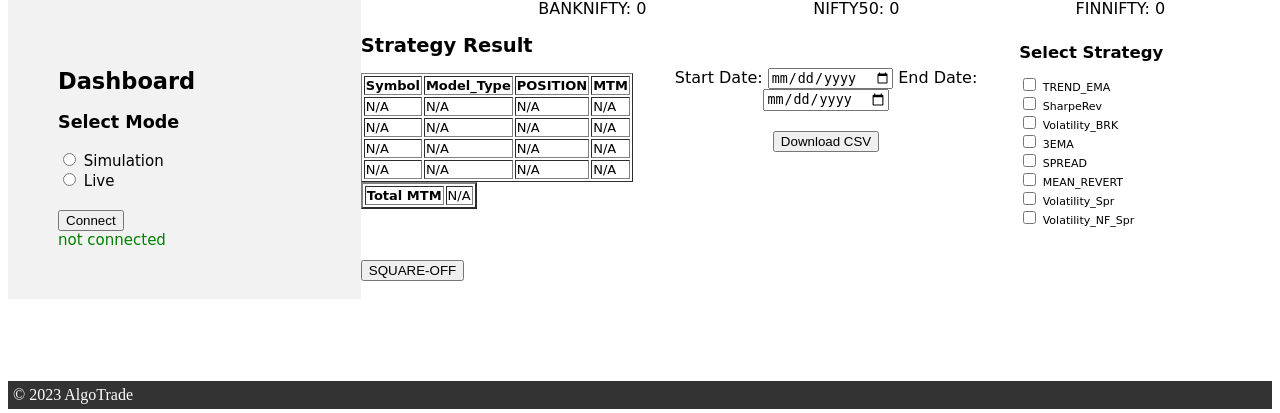
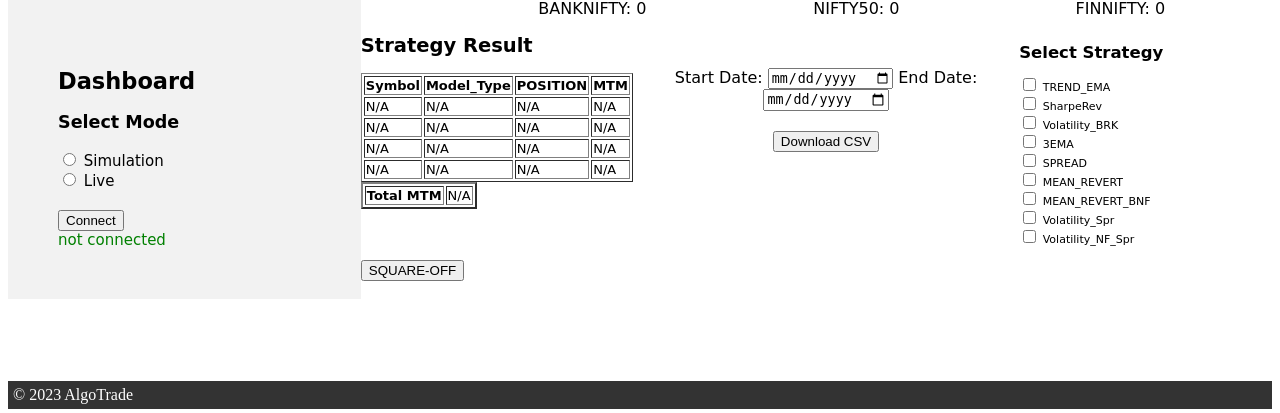
Before and after one commit to algomate399/ML_BOT_BN, a Flask app: page / in a window 1280 px wide. Shown: the part 106-519 px from the top of the page. Run offline with Flask 3, Linux system fonts and the light colour scheme.

Commit message:
Add files via upload

```diff
--- a/templates/index.html
+++ b/templates/index.html
@@ -190,8 +190,13 @@
       </label>
 
       <label for=MEAN_REVERT>
-        <input type="checkbox" name="MEAN_REVERT" value="3EMA" id="MEAN_REVERT"> MEAN_REVERT
+        <input type="checkbox" name="MEAN_REVERT" value="MEAN_REVERT" id="MEAN_REVERT"> MEAN_REVERT
       </label>
+
+      <label for=MEAN_REVERT_BNF>
+        <input type="checkbox" name="MEAN_REVERT_BNF" value="MEAN_REVERT_BNF" id="MEAN_REVERT_BNF"> MEAN_REVERT_BNF
+      </label>
+
 
       <label for=Volatility_Spr>
         <input type="checkbox" name="Volatility_Spr" value="Volatility_Spr" id="Volatility_Spr"> Volatility_Spr
@@ -288,6 +293,7 @@ function fetchPosition() {
         const is3EMASelected = document.querySelector('input[name="3EMA"]').checked;
         const isSPREADSelected = document.querySelector('input[name="SPREAD"]').checked;
         const isMEAN_REVERTSelected = document.querySelector('input[name="MEAN_REVERT"]').checked;
+        const isMEAN_REVERT_BNFSelected = document.querySelector('input[name="MEAN_REVERT_BNF"]').checked;
         const isVolatility_SprSelected = document.querySelector('input[name="Volatility_Spr"]').checked;
         const isVolatility_NF_SprSelected = document.querySelector('input[name="Volatility_NF_Spr"]').checked;
 
@@ -304,6 +310,7 @@ function fetchPosition() {
              '3EMA':is3EMASelected,
               'SPREAD':isSPREADSelected,
               'MEAN_REVERT':isMEAN_REVERTSelected,
+              'MEAN_REVERT_BNF':isMEAN_REVERT_BNFSelected,
               'Volatility_Spr':isVolatility_SprSelected,
               'Volatility_NF_Spr':isVolatility_NF_SprSelected
             };
```
